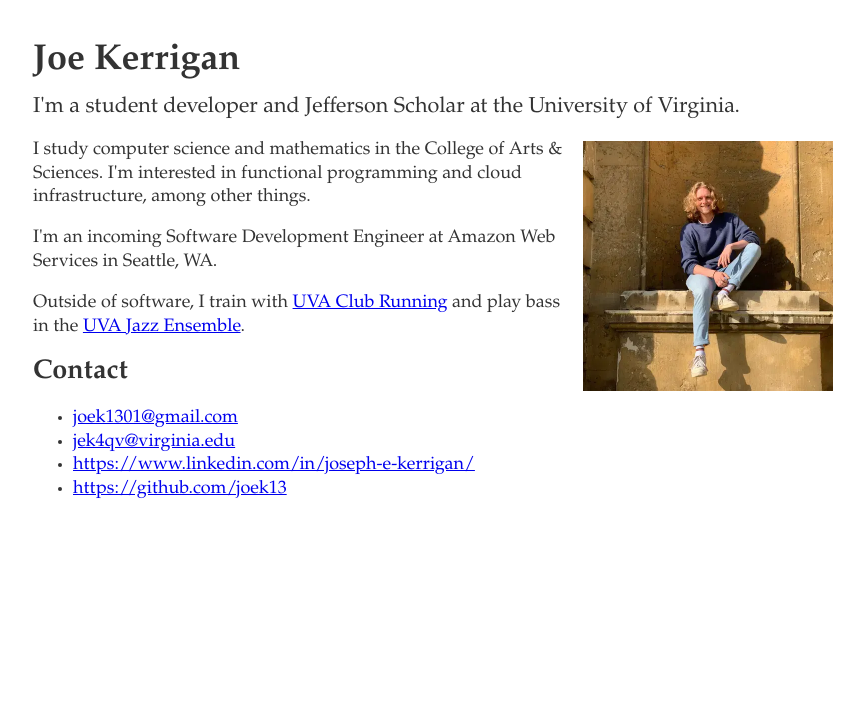
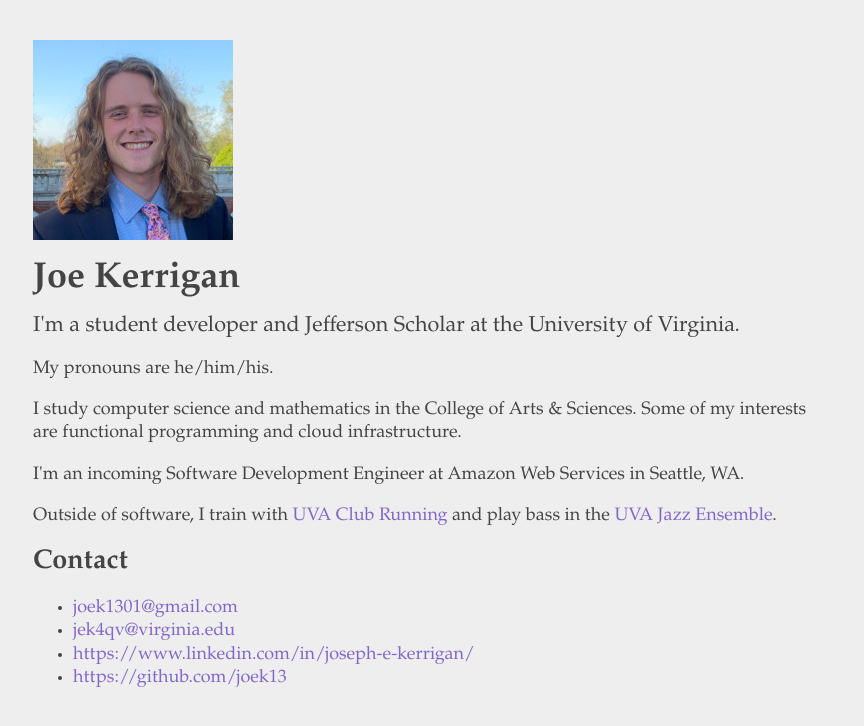
Before and after one commit to joek13/joek13.github.io, a Jekyll site: the page built from index.html, in a window 1280 px wide. Shown: the top 726 px of the page, without its empty margins (207-1071 px from the left). Built offline with Jekyll 4.4.1, drawn with Linux system fonts in a browser that asks for light colours.

Commit message:
Tweak redesign further; add pronouns; update headshot

```diff
--- a/_sass/base.scss
+++ b/_sass/base.scss
@@ -1,8 +1,16 @@
 @import "monokai.scss";
+
+$color-fg: #444;
+$color-bg: #EEE;
+$color-accent: #8367C7;
+
+html {
+    background-color: $color-bg;
+}
 
 body {
     font-family: Garamond, 'Times New Roman', serif;
-    color: #333;
+    color: $color-fg;
     margin: 40px auto;
     padding: 0 20px;
     max-width: 800px;
@@ -15,15 +23,22 @@ h1,h2,h3 {
     margin: 10px 0;
 }
 
+a {
+    color: $color-accent;
+    text-decoration: none;
+}
+
+a:hover {
+    text-decoration: underline;
+}
+
+a:visited {
+    color: $color-accent;
+}
+
 // homepage-specific styles
 
 .subtitle {
     margin: 0;
     font-size: 1.2em;
 }
-
-#headshot {
-    display: block;
-    float: right;
-    margin: 20px 0 20px 20px;
-}
--- a/index.html
+++ b/index.html
@@ -4,13 +4,16 @@ title: Joe Kerrigan
 description: Joe Kerrigan is a student developer and Jefferson Scholar at the University of Virginia.
 ---
 
+<img id="profile" src="/img/joe.jpg" width="200" alt="a picture of Joe Kerrigan smiling outdoors" />
 <h1 id="name">Joe Kerrigan</h1>
 <p class="subtitle">I'm a student developer and Jefferson Scholar at the University of Virginia.</p>
-<img id="headshot" src="/img/radcam.webp" width="250" />
 <section id="about">
     <p>
+        My pronouns are he/him/his.
+    </p>
+    <p>
         I study computer science and mathematics in the College of Arts &amp; Sciences.
-        I'm interested in functional programming and cloud infrastructure, among other things.
+        Some of my interests are functional programming and cloud infrastructure.
     </p>
     <p>
         I'm an incoming Software Development Engineer at Amazon Web Services in Seattle, WA.
```
Also changed, not shown: img/headshot.jpg (deleted), img/headshot_alt.jpeg (deleted), img/joe.jpg, img/radcam.webp (deleted).
